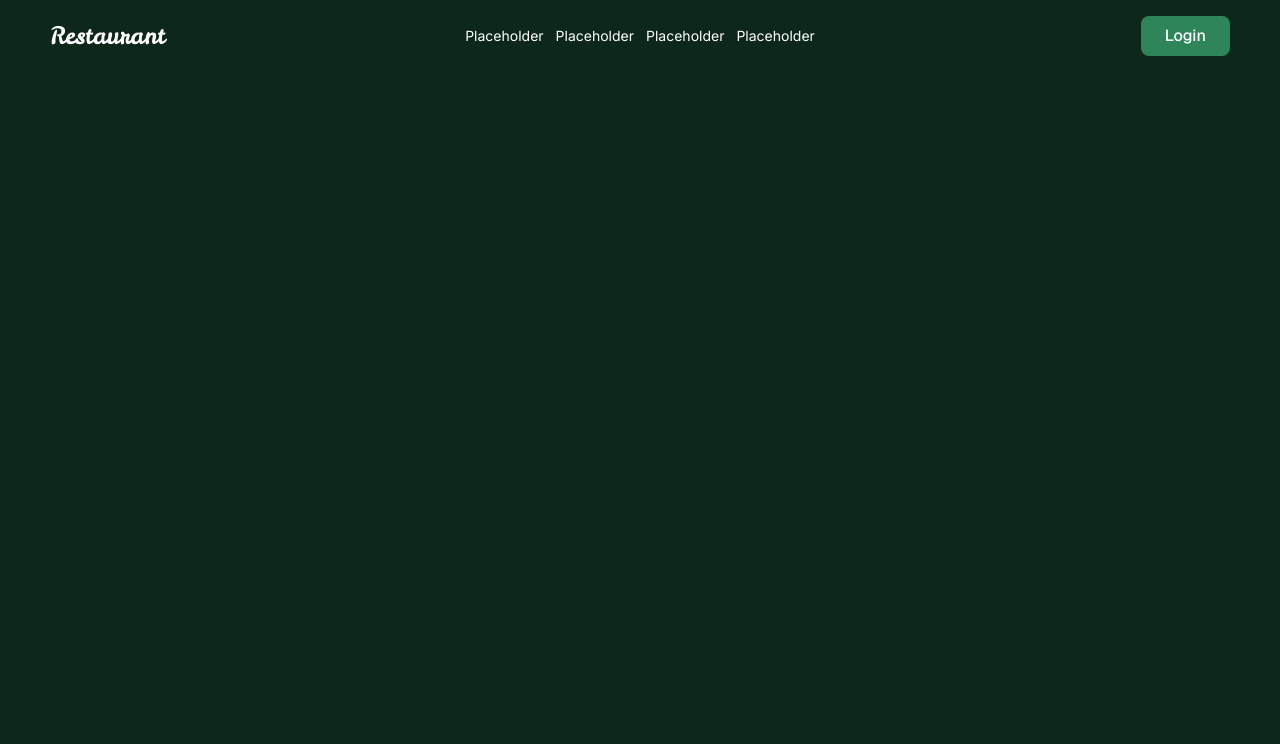
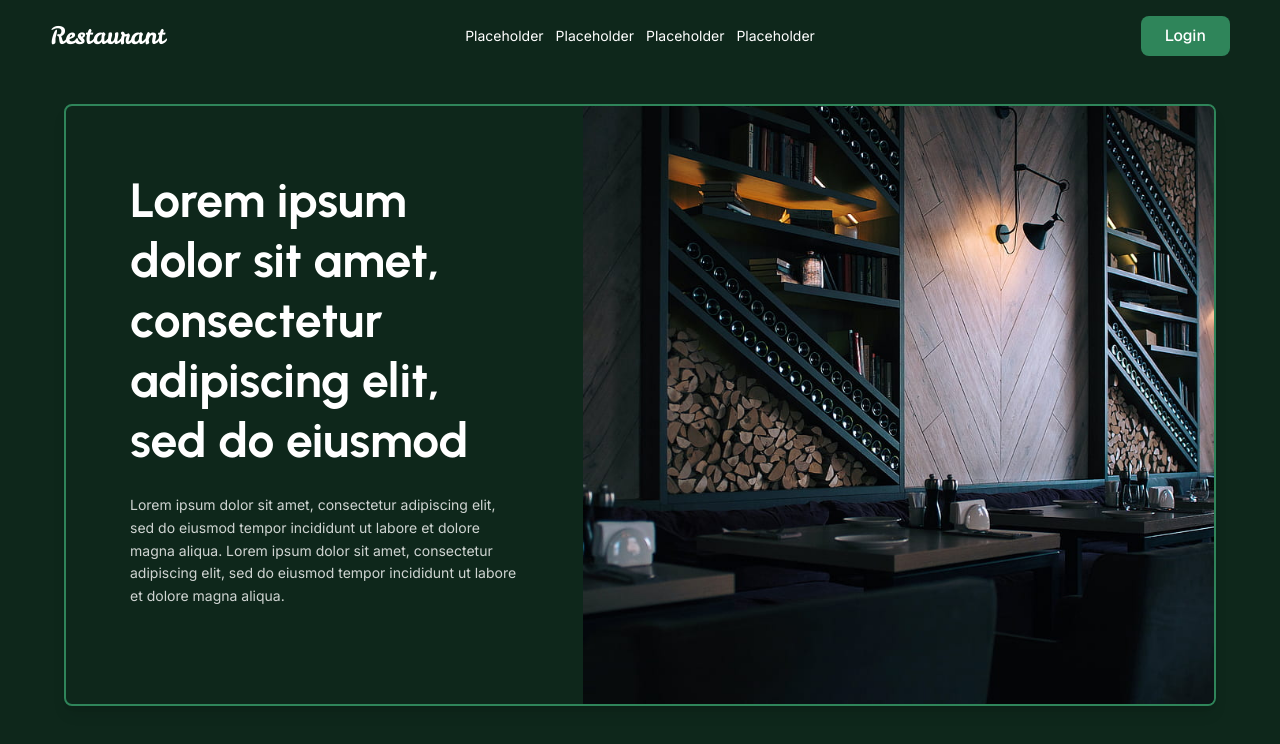
Before and after one commit to NorCubess/seat-reservation-manager, a Next.js app: page / in a window 1280 px wide. Shown: the top 744 px of the page. Built offline with nearby package versions, Linux system fonts and the light colour scheme.

Commit message:
[page] Update page.tsx to test new components

```diff
--- a/src/app/page.tsx
+++ b/src/app/page.tsx
@@ -1,12 +1,17 @@
 import NavBar from "../components/NavBar";
+import Card1 from "../components/Card1";
 
 export default function Home() {
   return (
     <div
-      className="min-h-screen font-sans"
+      className="min-h-screen w-full overflow-y-auto font-sans"
       style={{ backgroundColor: "#0E271B" }}
     >
       <NavBar />
+      <main className="w-full">
+        <Card1 />
+        {/* Add more sections/cards below as needed */}
+      </main>
     </div>
   );
 }
```
Also changed, not shown: public/assets/images/photoPlaceholder1.jpg (added).
